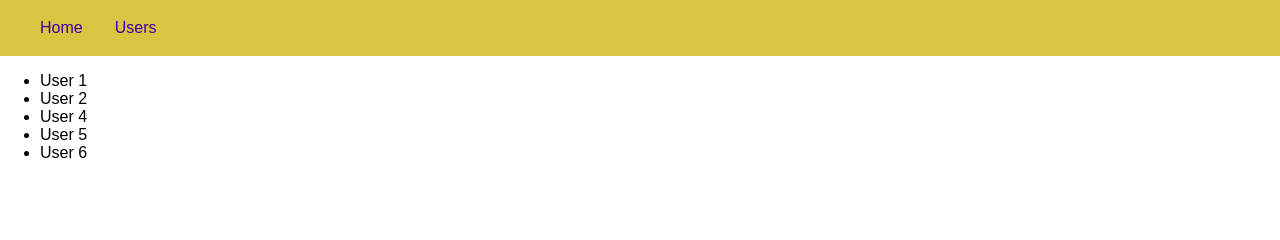
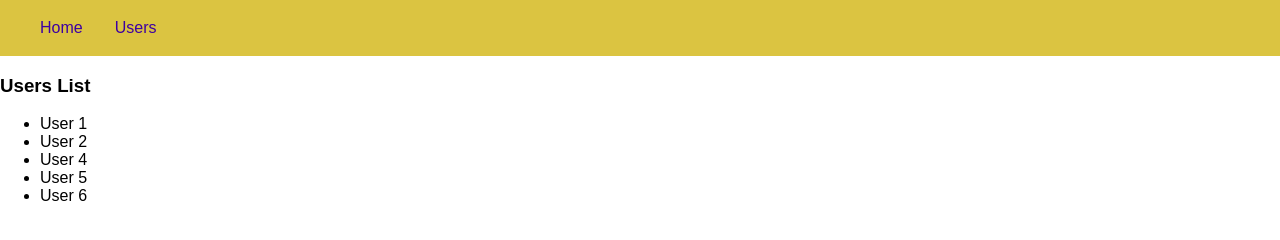
Before and after one commit to Abdoahmed111/complete-node-js-course, a website: page views/users.html in a window 1280 px wide. Shown: the top 240 px of the page. Drawn offline with Linux system fonts and the light colour scheme.

Commit message:
edit for new branch

```diff
--- a/views/users.html
+++ b/views/users.html
@@ -21,6 +21,7 @@
             </nav>
         </header>
 
+        <h3>Users List</h3>
         <ul>
             <li>User 1</li>
             <li>User 2</li>
```
